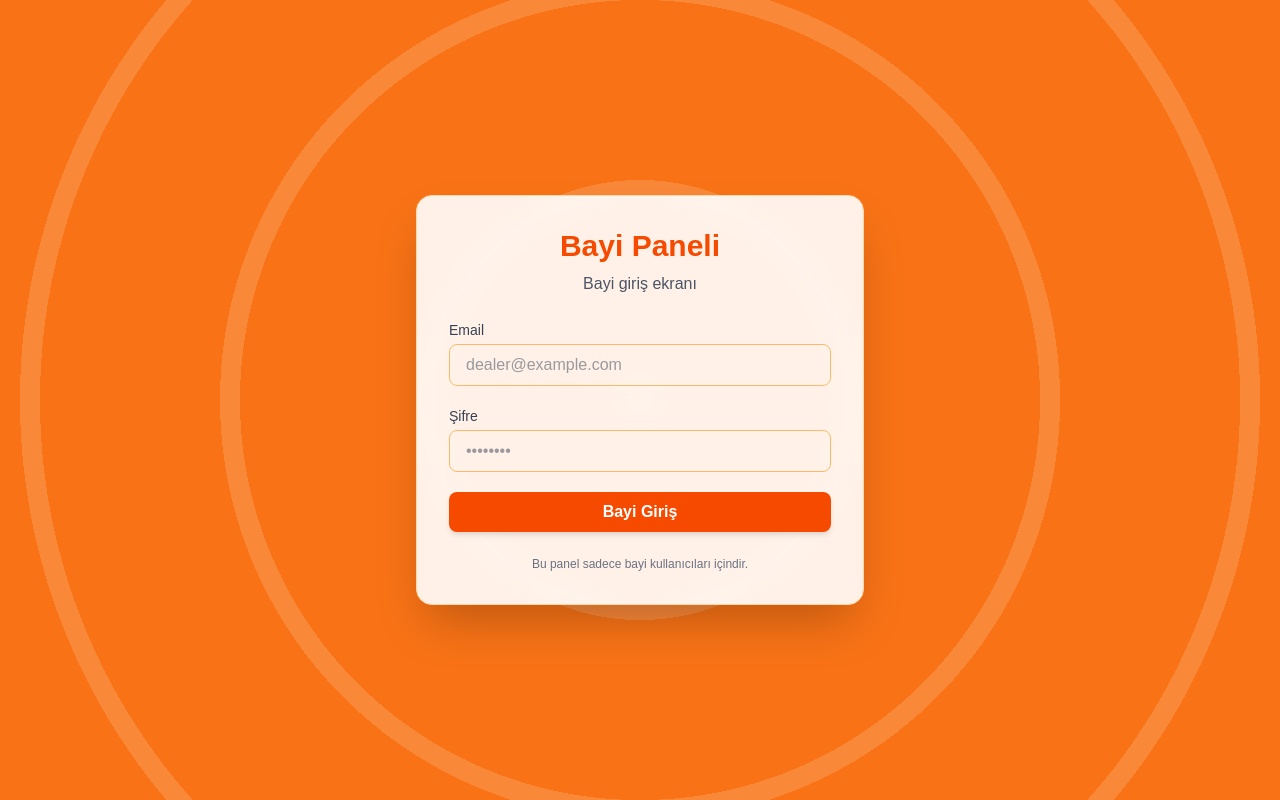
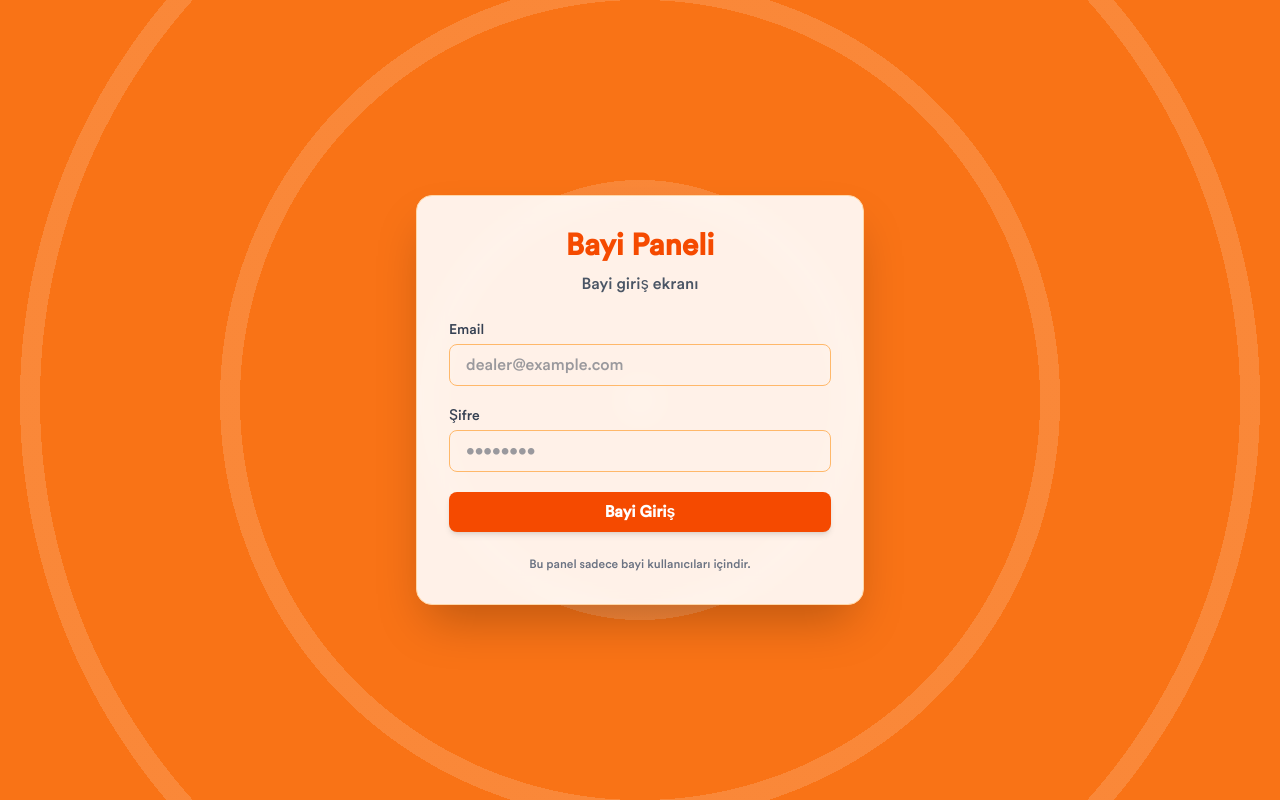
Before and after one commit to Yuksi-Teknoloji/yuksi_bayi, a Next.js app: page / in a window 1280 px wide. Built offline with nearby package versions, Linux system fonts and the light colour scheme.

Commit message:
font changed

```diff
--- a/globals.css
+++ b/globals.css
@@ -1,4 +1,12 @@
 @import "tailwindcss";
+
+@font-face {
+  font-family: "CircularStd";
+  font-style: normal;
+  font-weight: 500;
+  src: url("/fonts/circular-std-medium-500.ttf") format("truetype");
+  font-display: swap;
+}
 
 :root {
   --foreground: #171717;
@@ -16,7 +24,8 @@
 body {
   background-color: var(--background-color);
   color: var(--foreground);
-  font-family: Arial, Helvetica, sans-serif;
+  font-family: "CircularStd", "Inter", system-ui, -apple-system, "Segoe UI",
+    Roboto, "Helvetica Neue", Arial, sans-serif;
 
   /* Concentric rings directly on body */
   background-image: repeating-radial-gradient(
```
Also changed, not shown: public/fonts/circular-std-medium-500.ttf (added).
